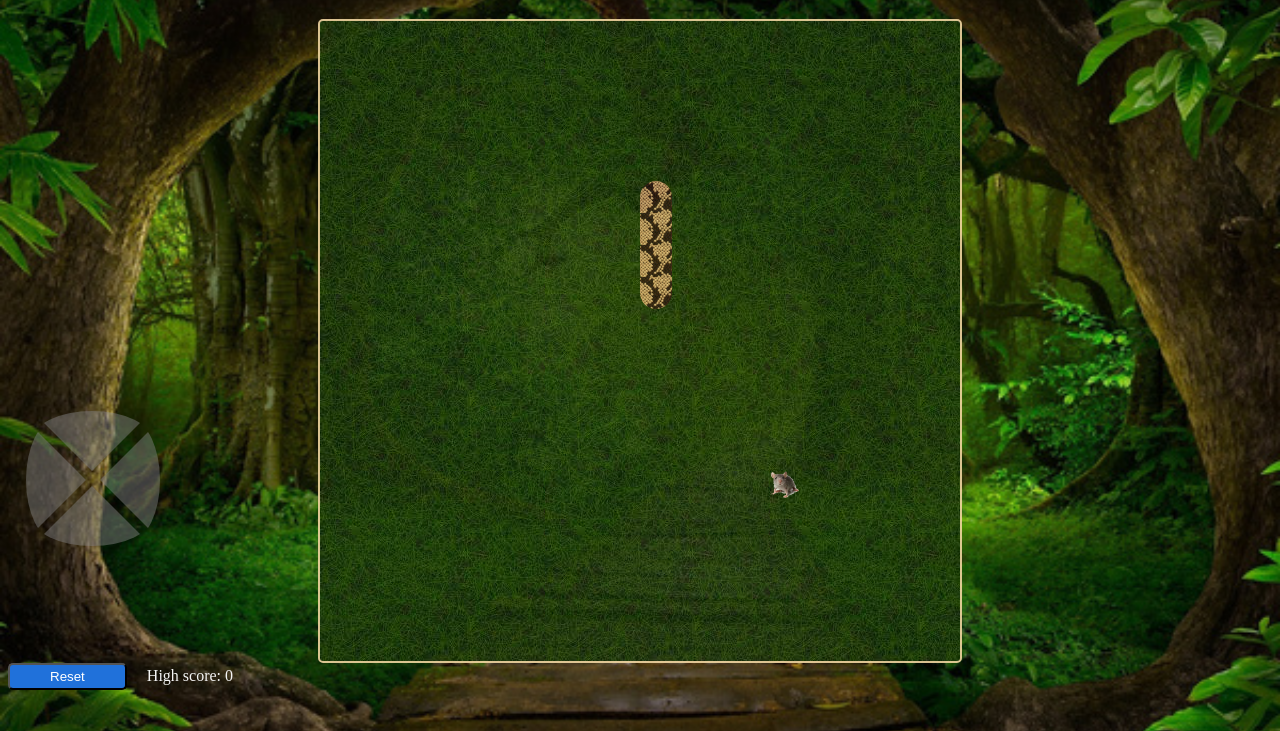
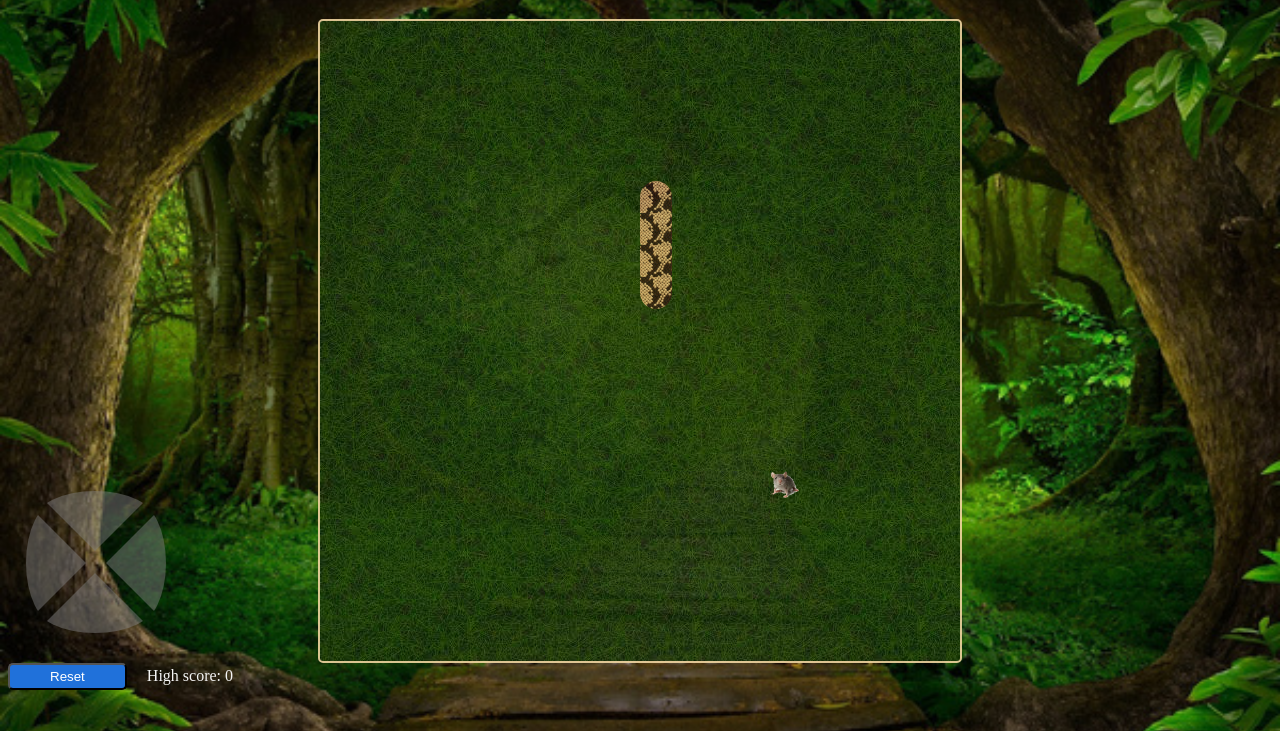
Before and after one commit to TundeLaniyan/snake, a website: page index.html in a window 1280 px wide. Shown: the part 69-800 px from the top of the page. Drawn offline with Linux system fonts and the light colour scheme.

Commit message:
first commit

```diff
--- a/style.css
+++ b/style.css
@@ -89,7 +89,7 @@ button {
   width: 10rem;
   height: 10rem;
   background-color: transparent;
-  bottom: 20%;
+  bottom: 10%;
   overflow: hidden;
 }
 @media (hover: none) {
@@ -112,7 +112,7 @@ button {
 }
 .controller__direction {
   position: absolute;
-  left: 15%;
+  left: 17%;
   border-left: 3.75rem solid transparent;
   border-right: 3.75rem solid transparent;
   border-bottom: 3.75rem solid rgba(128, 128, 128, 0.479);
@@ -122,17 +122,17 @@ button {
   z-index: 10;
 }
 .controller__direction--right {
-  left: 38.5%;
-  top: 24.5%;
+  left: 42.5%;
+  top: 26.5%;
   transform: rotate(-90deg);
 }
 .controller__direction--down {
-  top: 47%;
+  top: 51%;
   transform: rotate(0);
 }
 .controller__direction--left {
   left: -7.5%;
-  top: 24.5%;
+  top: 26.5%;
   transform: rotate(90deg);
 }
 .controller__direction:hover {
```
